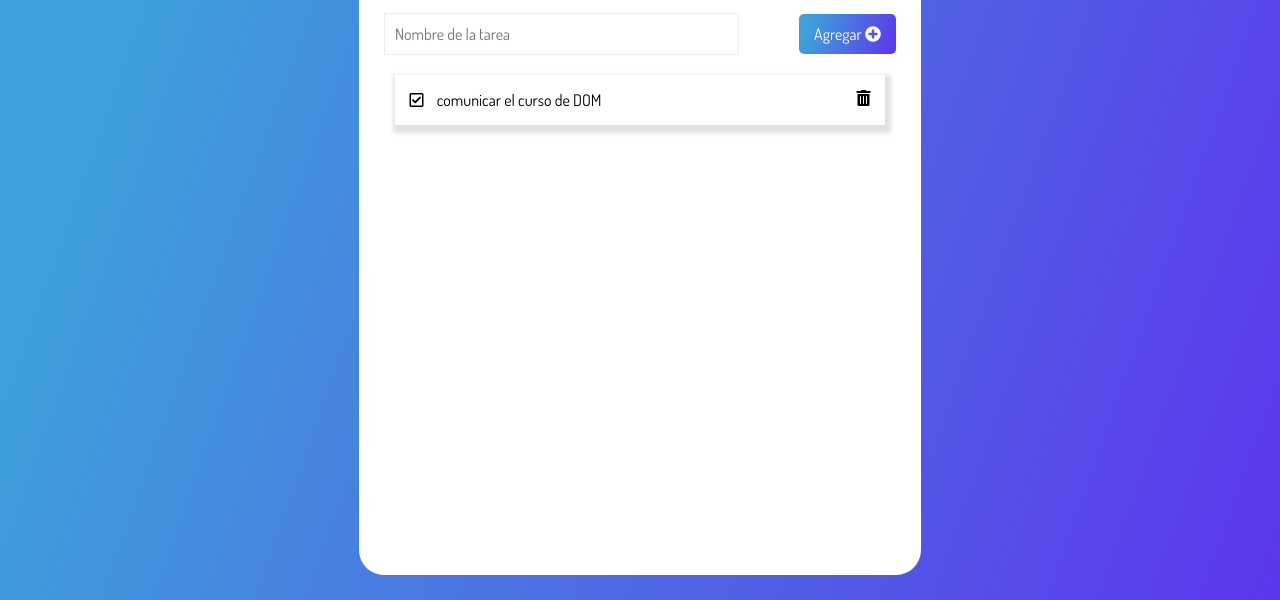
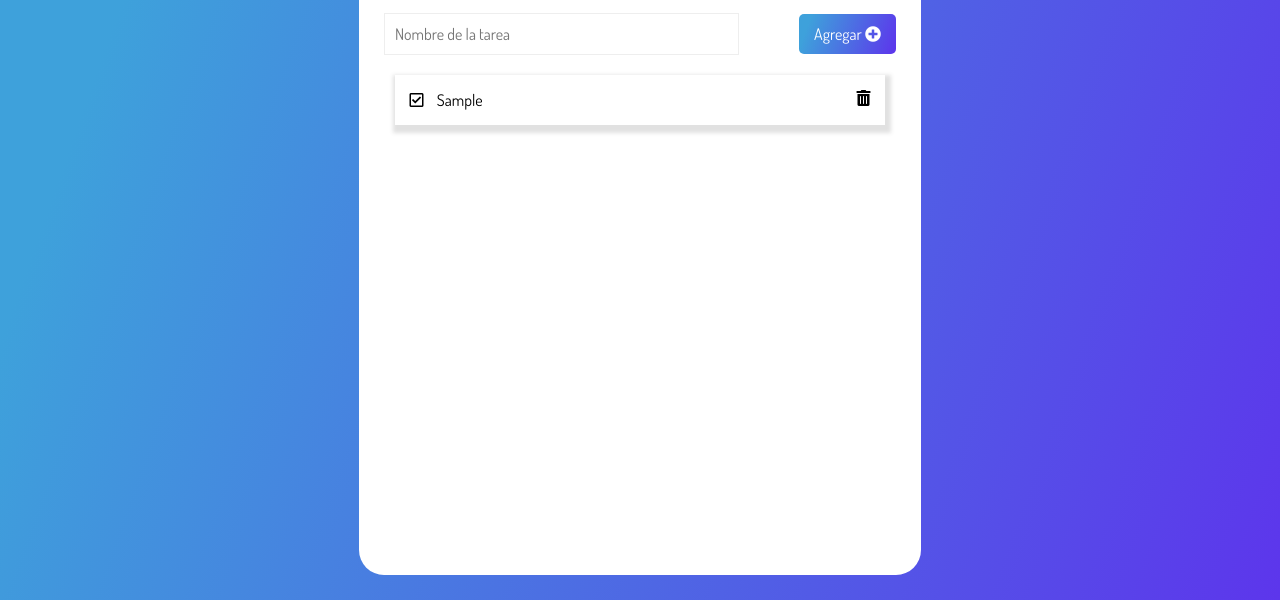
Before and after one commit to nesaguilarp/lista-acciones, a plain HTML site: page index.html in a window 1280 px wide. Both pictures are taken after typing "Sample" into the empty fields and a click on the button "Agregar". Shown: the part 149-749 px from the top of the page. Drawn offline with Linux system fonts and the light colour scheme.

Commit message:
opciones funcionando

```diff
--- a/index.html
+++ b/index.html
@@ -34,14 +34,7 @@
             </button>
             </form>
         </div>
-        <ul class="cardsList">
-            <li class="card" data-task>
-            <div>
-                <i class="far fa-check-square icon"></i>
-                <span class="task">comunicar el curso de DOM</span>
-            </div>
-            <i class="fas fa-trash-alt trashIcon icon"></i>
-            </li>
+        <ul class="cardsList" data-list="">
         </ul>
         </div>
     </main>
--- a/index.js
+++ b/index.js
@@ -2,10 +2,19 @@ const btn = document.querySelector(`[data-form-btn]`);
 const createtask = (evento) =>{
     evento.preventDefault()
     const input = document.querySelector(`[data-form-input]`)
-    console.log(input.value);
-    const task = document.querySelector(`[data-task]`)
+    const value = input.value;
+    const list = document.querySelector("[data-list]")
+    const task = document.createElement(`li`);
+    task.classList.add("card")
     input.value = ``;
-    console.log(task);
+    const content = `<div>
+                    <i class="far fa-check-square icon"></i>
+                    <span class="task">${value}</span>
+                    </div>
+                    <i class="fas fa-trash-alt trashIcon icon"></i>`
+    task.innerHTML = content;
+    list.appendChild(task);
+    console.log(content);
 }
 console.log(btn);
 
```
